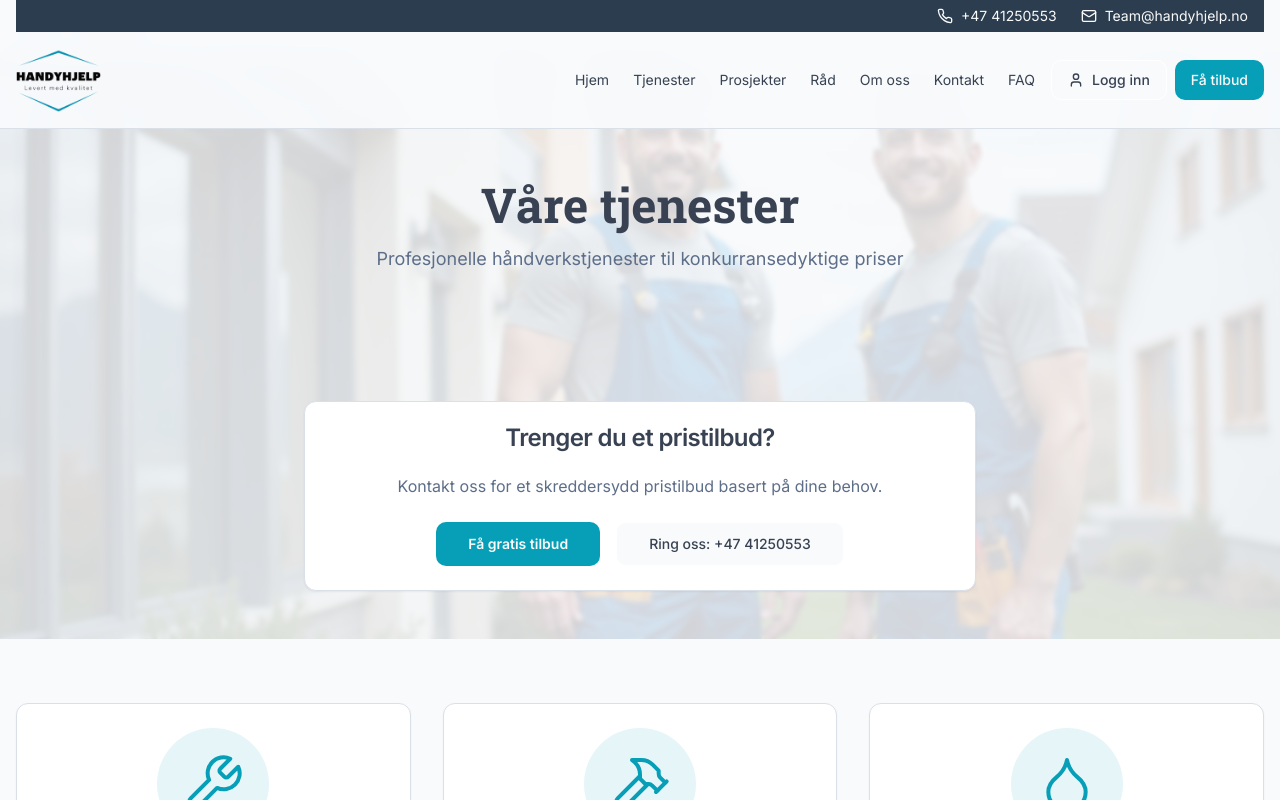
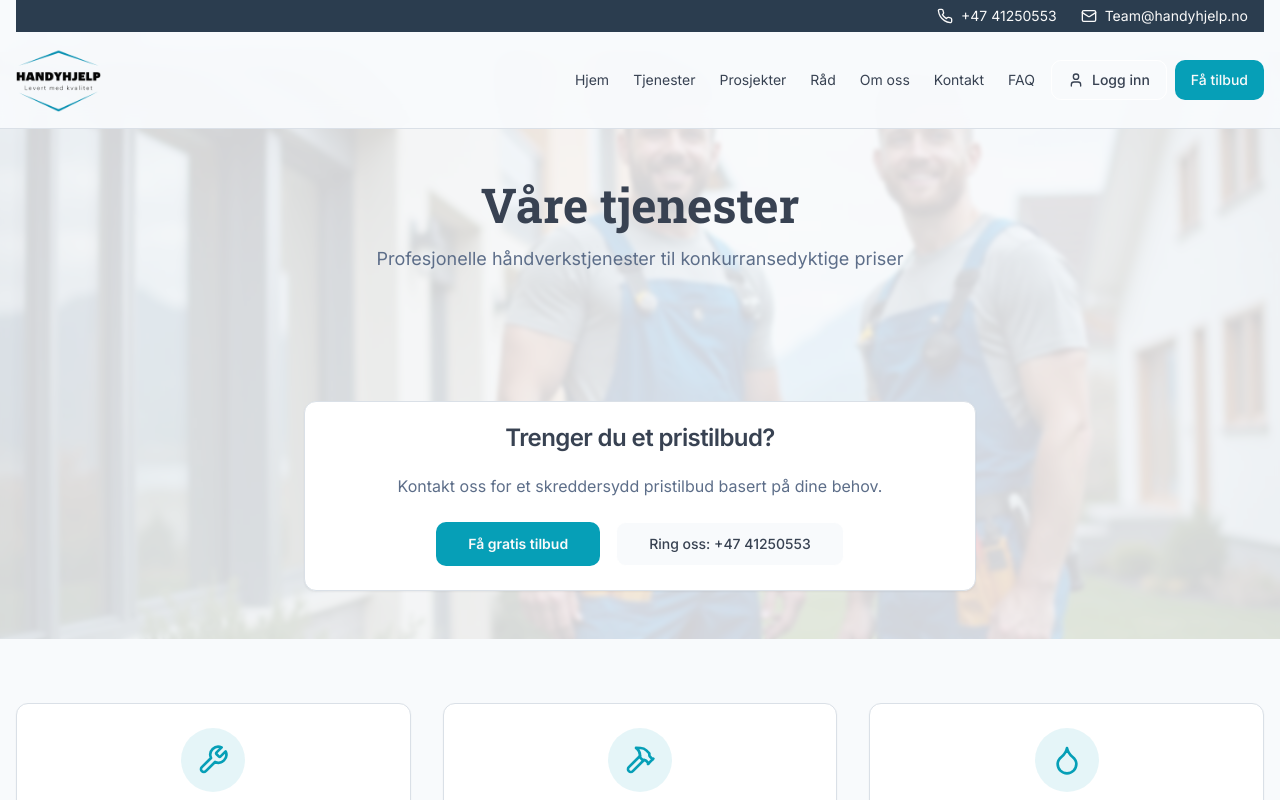
Before and after one commit to EspenGronnesby/handyhjelp, a React (Vite) app: page /tjenester in a window 1280 px wide. Shown: the top 800 px of the page. Built offline with nearby package versions, Linux system fonts and the light colour scheme; the HTML template or start-up script is replaced by a standard one.

Commit message:
Reverted to commit ac913804cb33dbb1801750e1845222dc03529b9a

```diff
--- a/src/pages/Services.tsx
+++ b/src/pages/Services.tsx
@@ -122,8 +122,8 @@ const Services = () => {
               <Card key={service.id} className="hover:shadow-lg transition-shadow">
                 <CardHeader>
                   <div className="flex flex-col items-center text-center">
-                    <div className="p-6 rounded-full bg-primary/10 mb-6">
-                      <service.icon className="h-16 w-16 text-primary" strokeWidth={1.5} />
+                    <div className="p-4 rounded-full bg-primary/10 mb-4">
+                      <service.icon className="h-8 w-8 text-primary" />
                     </div>
                     <CardTitle className="text-xl mb-2">{service.title}</CardTitle>
                   </div>
```
